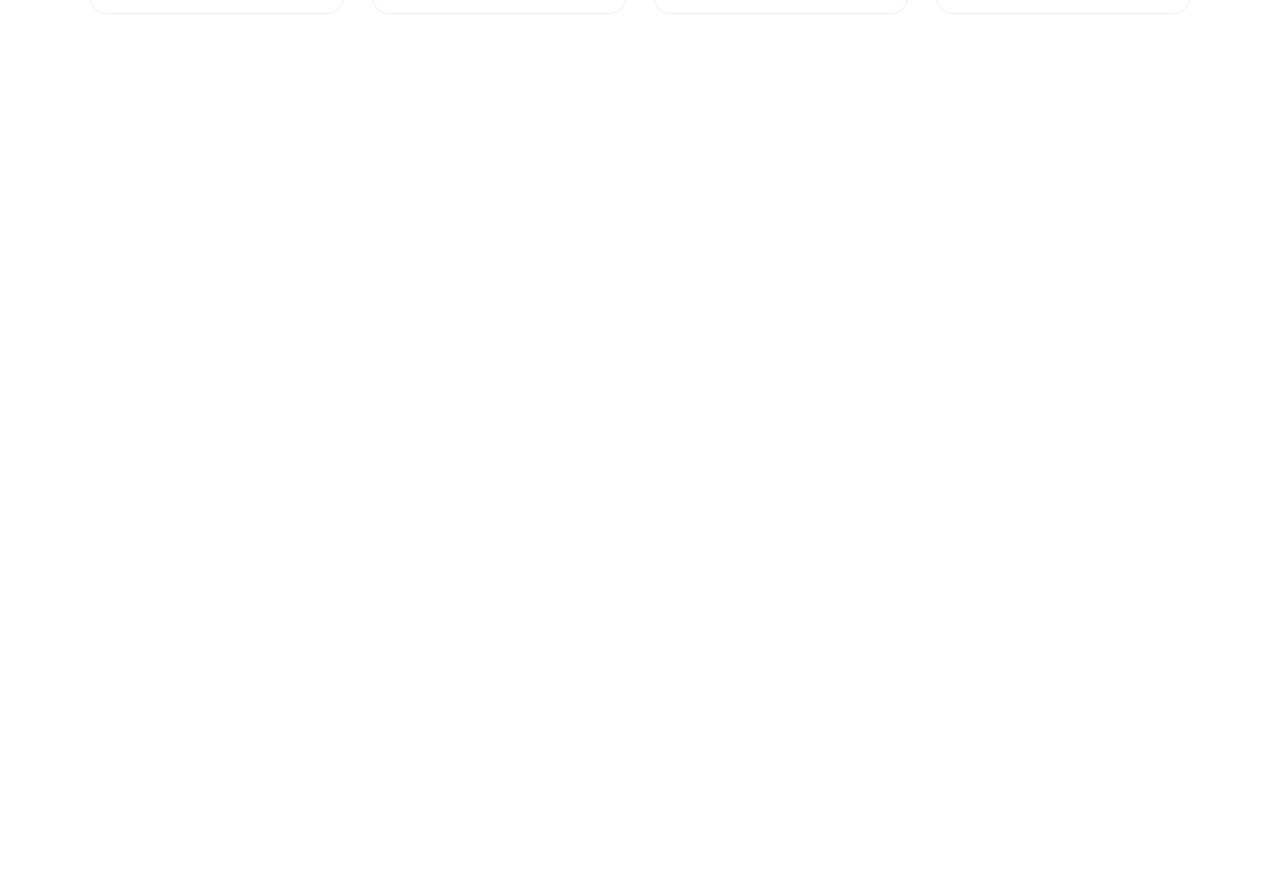
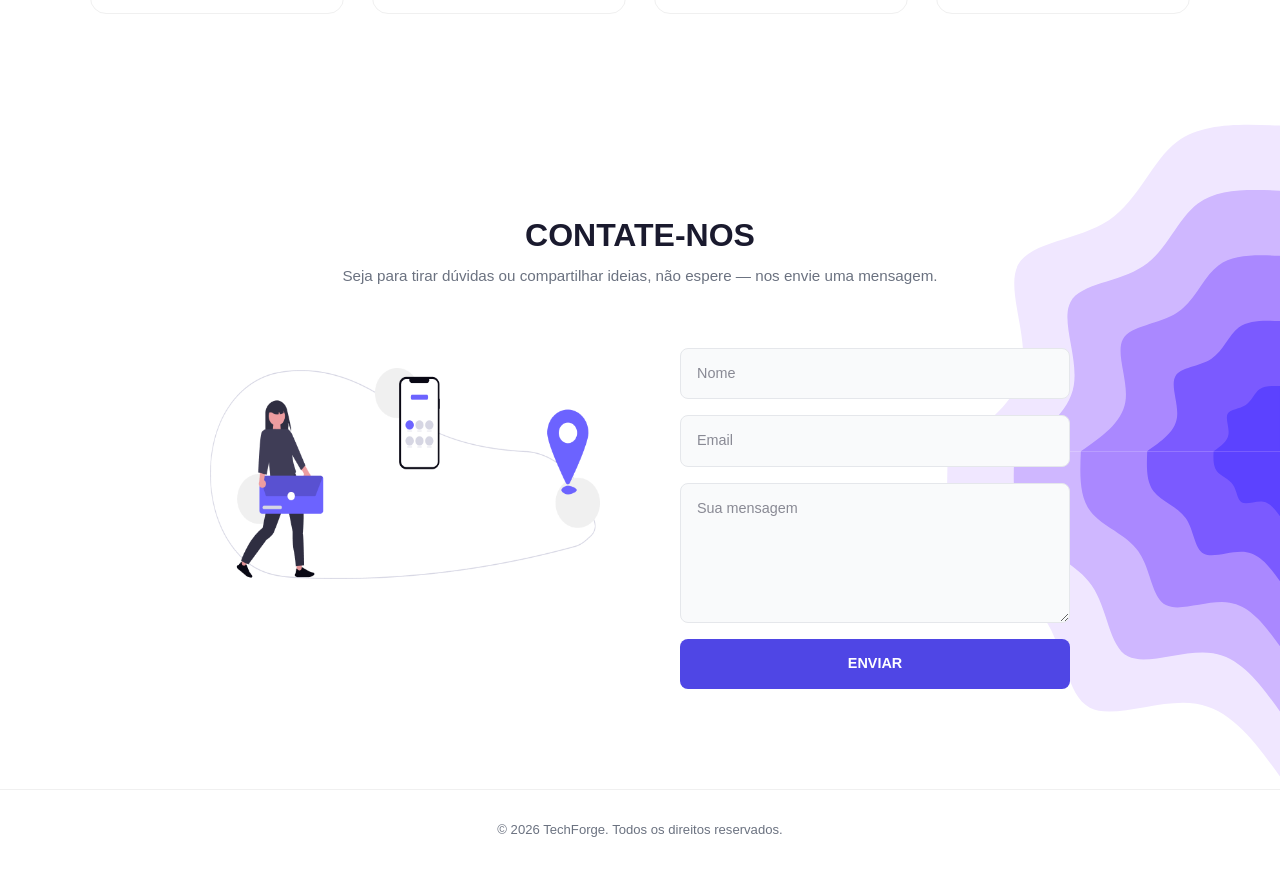
Before and after one commit to TheMathh/sprint-4-web-front-1espq, a React (Vite) app: page / in a window 1280 px wide. Shown: the part 5790-6659 px from the top of the page. Before the commit the page ends 5904 px from the top, so only its background shows below. Built offline with nearby package versions, Linux system fonts and the light colour scheme.

Commit message:
feat: adiciona seção Contato e Footer

```diff
--- /dev/null
+++ b/src/components/Contato.jsx
@@ -0,0 +1,36 @@
+import ContactForm from './ContactForm'
+import SectionTitle from './SectionTitle'
+
+function Contato() {
+  return (
+    <section
+      id="contatos"
+      className="relative z-0 overflow-hidden bg-white px-5 py-[60px] sm:px-8 sm:py-20 lg:px-[60px] lg:py-[100px]"
+    >
+      <img
+        src="/images/blobs/contact-right.svg"
+        alt=""
+        className="pointer-events-none absolute top-0 right-0 -z-10 w-[320px] sm:w-[280px] sm:opacity-85 lg:w-[350px] lg:opacity-100"
+      />
+
+      <SectionTitle
+        titulo="CONTATE-NOS"
+        subtitulo="Seja para tirar dúvidas ou compartilhar ideias, não espere — nos envie uma mensagem."
+      />
+
+      <div className="relative z-10 mx-auto flex max-w-[860px] flex-col gap-10 lg:flex-row lg:items-start lg:gap-20">
+        <div className="flex flex-col items-center lg:flex-1 lg:items-start lg:pt-5">
+          <img
+            src="/images/contate.png"
+            alt="Ilustração de contato"
+            className="h-auto w-full max-w-[260px] sm:max-w-[320px] lg:max-w-[440px]"
+          />
+        </div>
+
+        <ContactForm />
+      </div>
+    </section>
+  )
+}
+
+export default Contato
--- /dev/null
+++ b/src/components/Footer.jsx
@@ -0,0 +1,9 @@
+function Footer() {
+  return (
+    <footer className="border-t border-[#f0f0f0] p-5 text-center text-[0.75rem] text-[#6b7280] sm:p-[30px] sm:text-[0.82rem]">
+      © 2026 TechForge. Todos os direitos reservados.
+    </footer>
+  )
+}
+
+export default Footer
--- a/src/pages/Home.jsx
+++ b/src/pages/Home.jsx
@@ -5,6 +5,8 @@
 import PublicoAlvo from '../components/PublicoAlvo'
 import Galeria from '../components/Galeria'
 import Equipe from '../components/Equipe'
+import Contato from '../components/Contato'
+import Footer from '../components/Footer'
 
 export default function Home() {
   return (
@@ -17,7 +19,9 @@
         <PublicoAlvo />
         <Galeria />
         <Equipe />
+        <Contato />
       </main>
+      <Footer />
     </>
   )
 }
```
